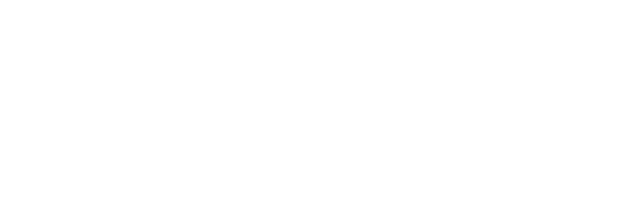
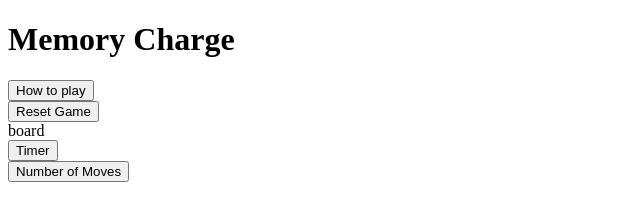
Before and after one commit to Code-Institute-Submissions/JennyDelaney-Portfolio-Project-2_NovResub, a plain HTML site: page index.html in a window 1280 px wide. Shown: the whole page, without its empty margins (0-640 px from the left). Drawn offline with Linux system fonts and the light colour scheme.

Commit message:
Add basic html structure for buttons and board area

```diff
--- a/index.html
+++ b/index.html
@@ -8,6 +8,25 @@
     <title>Document</title>
 </head>
 <body>
+    <!-- Title of Game -->
+    <h1 class="heading">Memory Charge</h1>
+
+    <!-- Rules and Reset buttons -->
+    <div class="buttons-left-top">
+        <button class="rules-button">How to play</button></div>
+    <div class="buttons-left-bottom">
+        <button class="reset-buttom">Reset Game</button>
+    </div>
+
+    <!-- Game Board -->
+    <div class="board">board</div>
+
+    <!-- Timer and Number of Moves buttons -->
+    <div class="buttons-right-top">
+        <button class="timer">Timer</button></div>
+    <div class="buttons-right-bottom">
+        <button class="number-moves">Number of Moves</button>
+    </div>
 
     <script src="assets/js/script.js"></script>
 </body>
```
Also changed, not shown: 1 other file.
